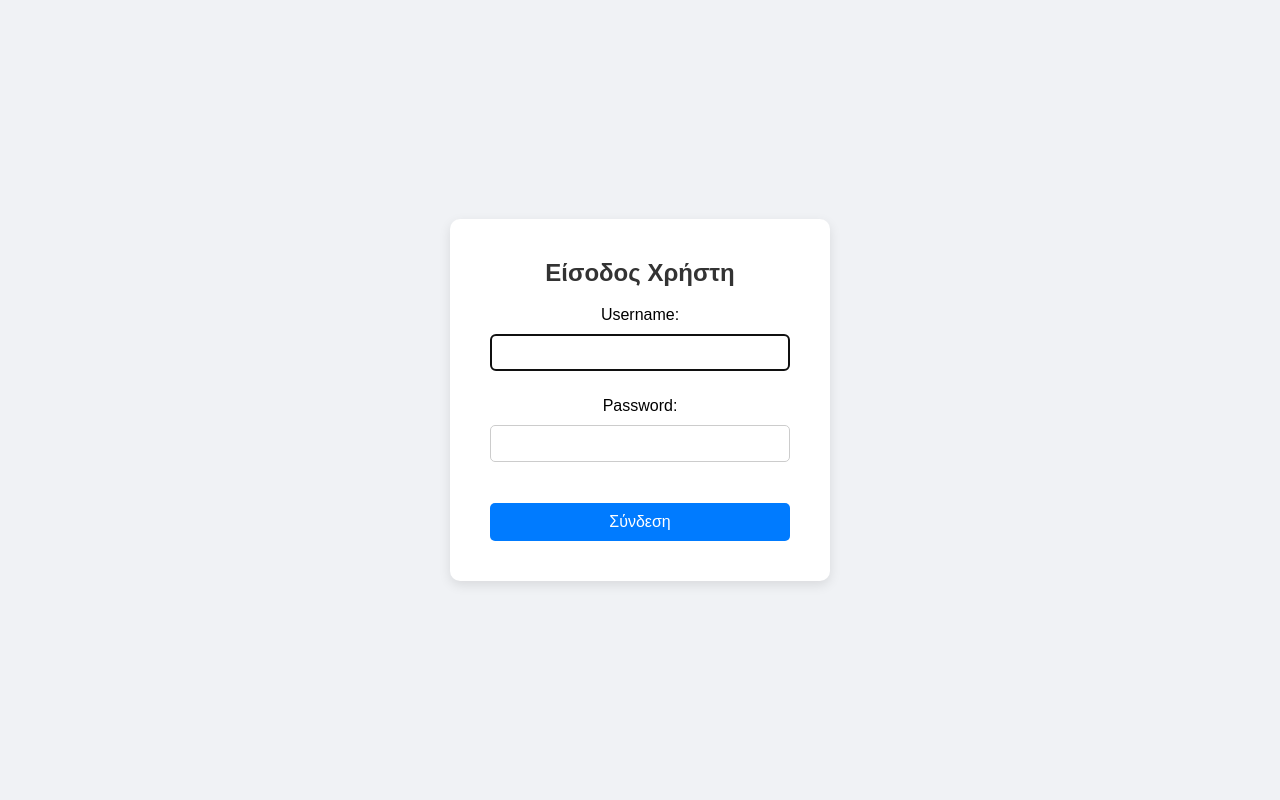
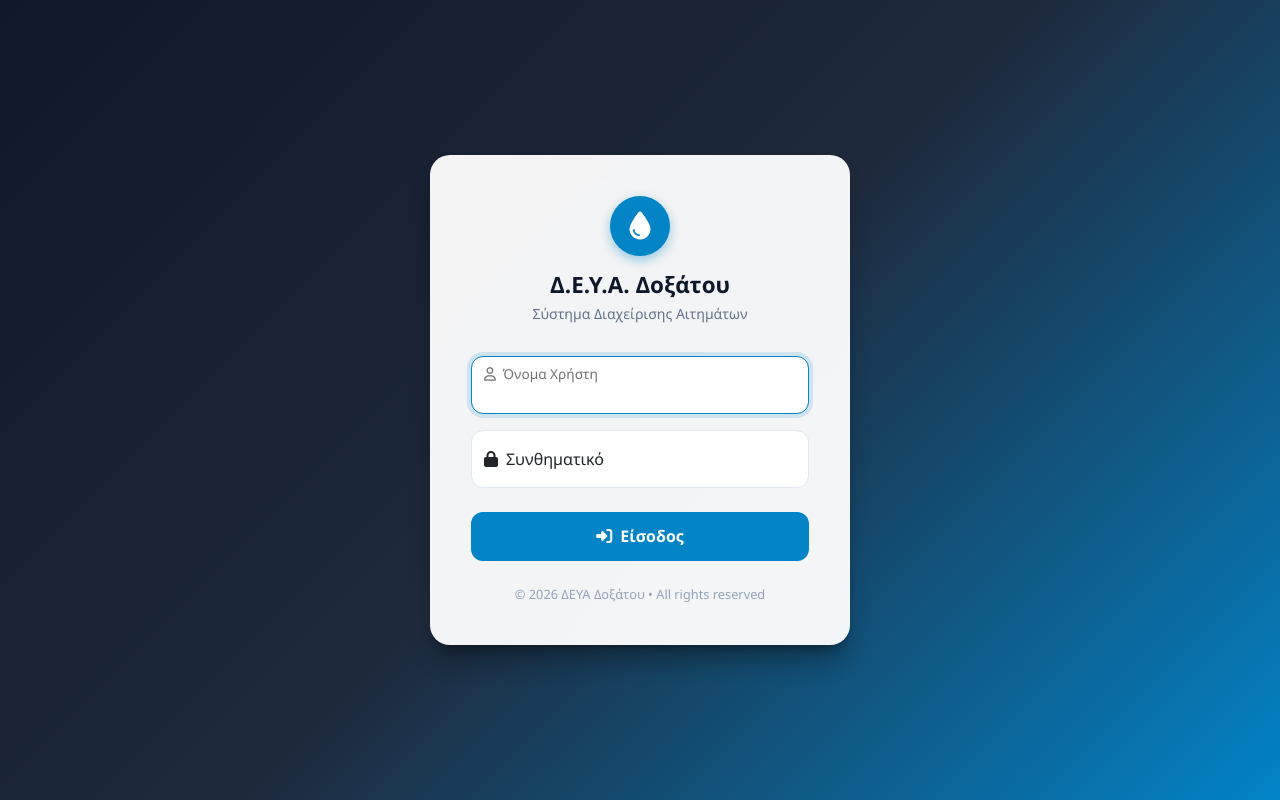
Before and after one commit to gianniskarampelas/deyaddoxatou-webapp, a Django app: page /login/ in a window 1280 px wide. Run offline with Django 4.2, Linux system fonts and the light colour scheme.

Commit message:
Update login page design

```diff
--- a/applications/templates/applications/login.html
+++ b/applications/templates/applications/login.html
@@ -1,43 +1,142 @@
+{% load static %}
 <!DOCTYPE html>
 <html lang="el">
 <head>
     <meta charset="UTF-8">
-    <title>Σύνδεση - Σύστημα Αιτήσεων</title>
+    <meta name="viewport" content="width=device-width, initial-scale=1.0">
+    <title>Σύνδεση - ΔΕΥΑ Δοξάτου</title>
+    <!-- Bootstrap 5 CSS & FontAwesome Icons -->
+    <link href="https://cdn.jsdelivr.net/npm/bootstrap@5.3.0/dist/css/bootstrap.min.css" rel="stylesheet">
+    <link rel="stylesheet" href="https://cdnjs.cloudflare.com/ajax/libs/font-awesome/6.4.0/css/all.min.css">
+
     <style>
         body {
-            font-family: Arial, sans-serif;
-            background-color: #f0f2f5;
-            display: flex; justify-content: center; align-items: center;
-            height: 100vh; margin: 0;
+            background: linear-gradient(135deg, #0f172a 0%, #1e293b 50%, #0284c7 100%);
+            min-height: 100vh;
+            display: flex;
+            align-items: center;
+            justify-content: center;
+            font-family: 'Segoe UI', system-ui, -apple-system, sans-serif;
+            margin: 0;
         }
-        .login-box {
-            background: white; padding: 40px;
-            border-radius: 10px; box-shadow: 0 4px 12px rgba(0,0,0,0.1);
-            text-align: center; width: 300px;
+
+        .login-card {
+            background: rgba(255, 255, 255, 0.95);
+            backdrop-filter: blur(10px);
+            border-radius: 1.25rem;
+            box-shadow: 0 20px 25px -5px rgba(0, 0, 0, 0.3), 0 8px 10px -6px rgba(0, 0, 0, 0.3);
+            width: 100%;
+            max-width: 420px;
+            padding: 2.5rem;
+            border: 1px solid rgba(255, 255, 255, 0.2);
         }
-        h2 { margin-top: 0; color: #333; }
-        input {
-            width: 100%; padding: 10px; margin: 10px 0;
-            border: 1px solid #ccc; border-radius: 5px; box-sizing: border-box;
+
+        .brand-header {
+            text-align: center;
+            margin-bottom: 2rem;
         }
-        button {
-            width: 100%; padding: 10px; margin-top: 15px;
-            background-color: #007BFF; color: white;
-            border: none; border-radius: 5px; cursor: pointer; font-size: 16px;
+
+        .brand-icon {
+            width: 60px;
+            height: 60px;
+            background: #0284c7;
+            color: white;
+            border-radius: 50%;
+            display: inline-flex;
+            align-items: center;
+            justify-content: center;
+            font-size: 1.75rem;
+            margin-bottom: 1rem;
+            box-shadow: 0 4px 12px rgba(2, 132, 199, 0.4);
         }
-        button:hover { background-color: #0056b3; }
+
+        .brand-title {
+            color: #0f172a;
+            font-weight: 700;
+            font-size: 1.4rem;
+            margin-bottom: 0.25rem;
+        }
+
+        .brand-subtitle {
+            color: #64748b;
+            font-size: 0.875rem;
+        }
+
+        .form-floating > .form-control {
+            border-radius: 0.75rem;
+            border: 1.5px solid #e2e8f0;
+        }
+
+        .form-floating > .form-control:focus {
+            border-color: #0284c7;
+            box-shadow: 0 0 0 4px rgba(2, 132, 199, 0.15);
+        }
+
+        .btn-primary-custom {
+            background: #0284c7;
+            border: none;
+            border-radius: 0.75rem;
+            padding: 0.8rem;
+            font-weight: 600;
+            font-size: 1rem;
+            transition: all 0.2s ease;
+        }
+
+        .btn-primary-custom:hover {
+            background: #0369a1;
+            transform: translateY(-1px);
+            box-shadow: 0 4px 12px rgba(2, 132, 199, 0.3);
+        }
+
+        .footer-text {
+            text-align: center;
+            margin-top: 1.5rem;
+            font-size: 0.8rem;
+            color: #94a3b8;
+        }
     </style>
 </head>
 <body>
 
-    <div class="login-box">
-        <h2>Είσοδος Χρήστη</h2>
+    <div class="login-card">
+        <div class="brand-header">
+            <div class="brand-icon">
+                <i class="fa-solid fa-droplet"></i>
+            </div>
+            <h1 class="brand-title">Δ.Ε.Υ.Α. Δοξάτου</h1>
+            <p class="brand-subtitle">Σύστημα Διαχείρισης Αιτημάτων</p>
+        </div>
 
-        <form method="POST">
+        {% if form.errors %}
+            <div class="alert alert-danger d-flex align-items-center rounded-3 mb-4" role="alert">
+                <i class="fa-solid fa-triangle-exclamation me-2"></i>
+                <div style="font-size: 0.875rem;">
+                    Λανθασμένο όνομα χρήστη ή συνθηματικό.
+                </div>
+            </div>
+        {% endif %}
+
+        <form method="post">
             {% csrf_token %}
-            {{ form.as_p }}
-            <button type="submit">Σύνδεση</button>
+
+            <div class="form-floating mb-3">
+                <input type="text" name="username" class="form-control" id="id_username" placeholder="Username" required autofocus>
+                <label for="id_username"><i class="fa-regular fa-user me-2"></i>Όνομα Χρήστη</label>
+            </div>
+
+            <div class="form-floating mb-4">
+                <input type="password" name="password" class="form-control" id="id_password" placeholder="Password" required>
+                <label for="id_password"><i class="fa-solid fa-lock me-2"></i>Συνθηματικό</label>
+            </div>
+
+            <button type="submit" class="btn btn-primary-custom text-white w-100">
+                <i class="fa-solid fa-right-to-bracket me-2"></i>Είσοδος
+            </button>
         </form>
+
+        <div class="footer-text">
+            © 2026 ΔΕΥΑ Δοξάτου • All rights reserved
+        </div>
     </div>
 
 </body>
```
Also changed, not shown: readme.md (added).
